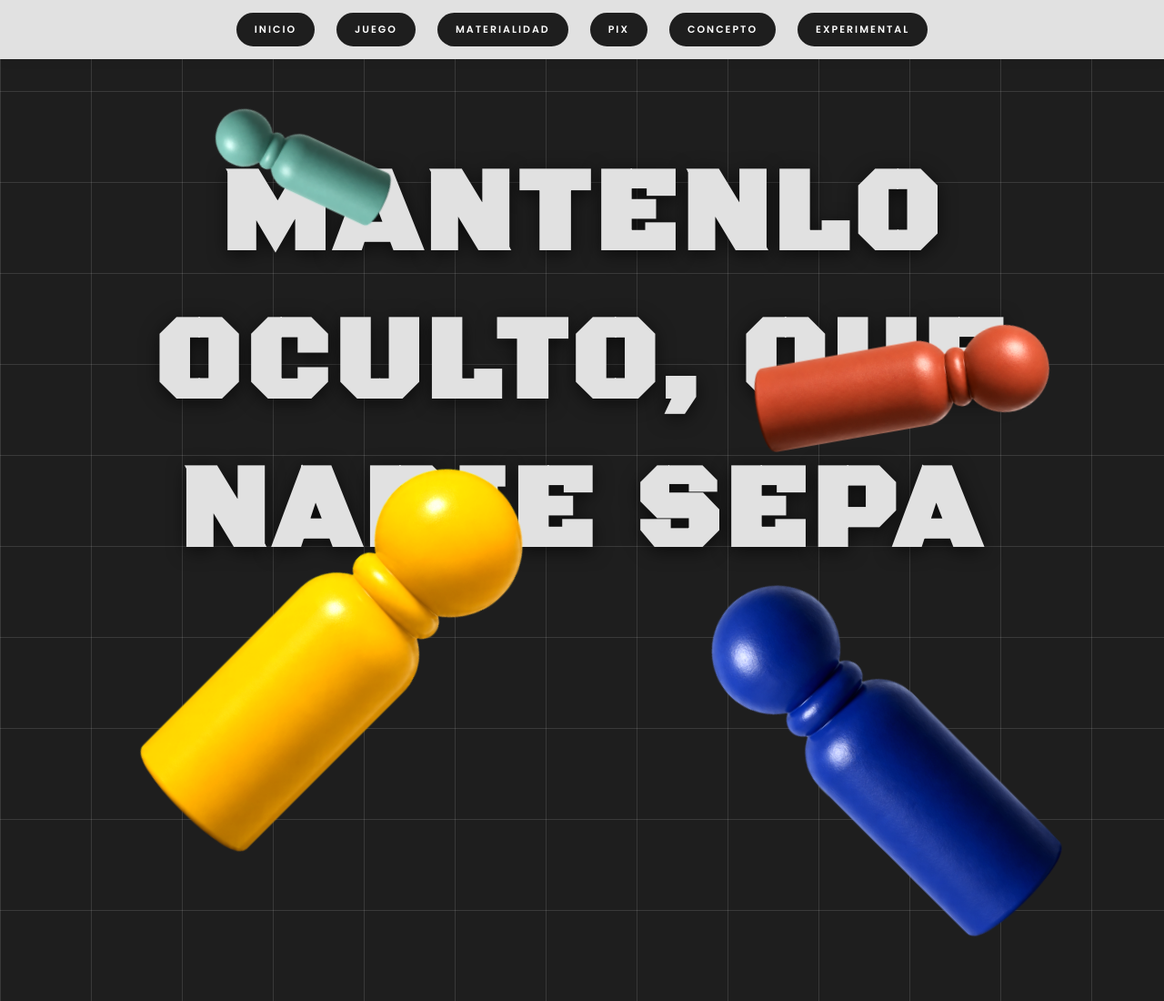
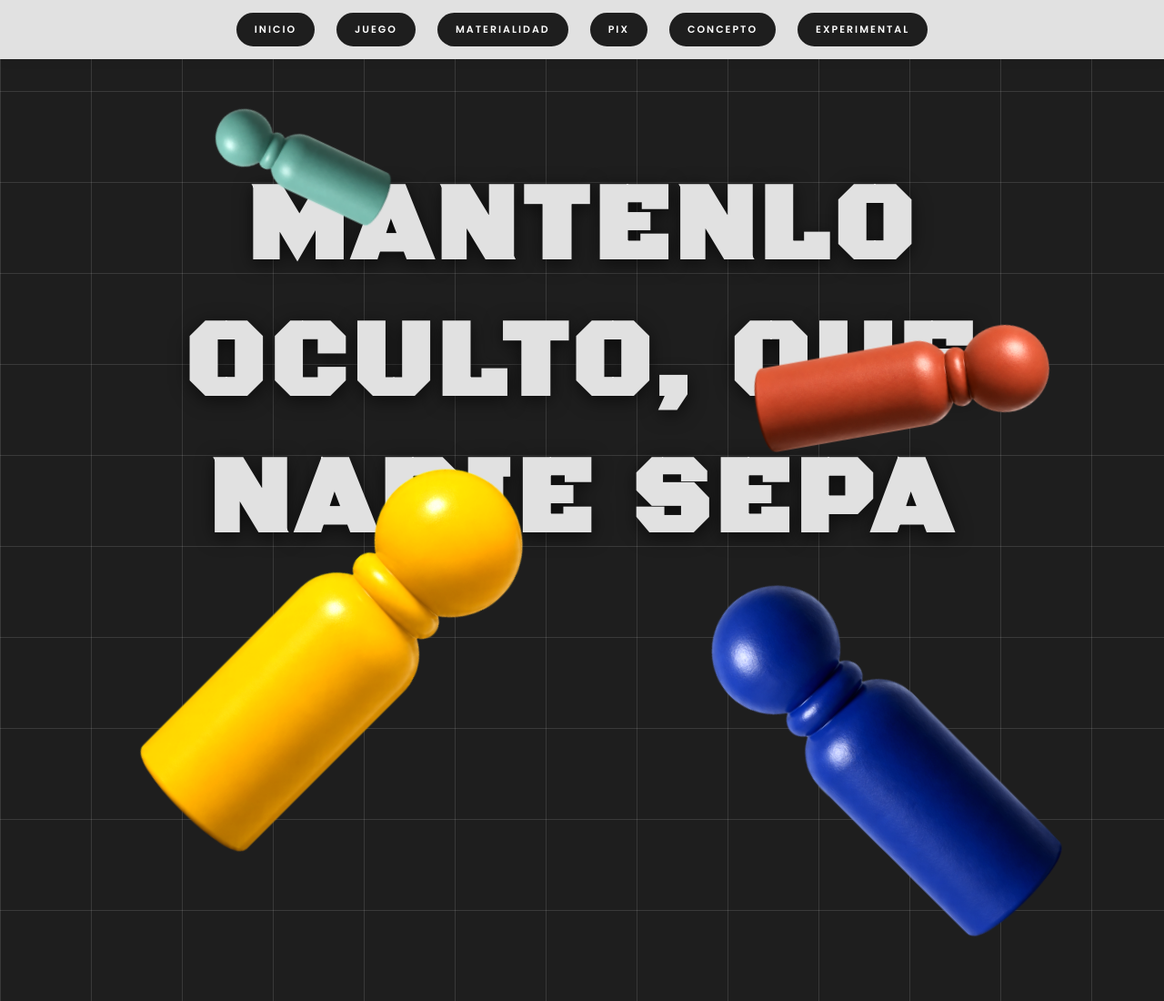
Before and after one commit to Bethieve/U3-Cuadriculando-Elizabeth, a plain HTML site: page index.html in a window 1280 px wide. Shown: the top 1100 px of the page at 91% size. Drawn offline with Linux system fonts and the light colour scheme.

Commit message:
Entrega Final
Ahora si si Dios quiere. Corrección de bugs

```diff
--- a/style.css
+++ b/style.css
@@ -55,7 +55,7 @@ div.cuadri {
 
 div.cuadri h1 {
     font-family: 'Black Ops One', sans-serif;
-    font-size: 130px;
+    font-size: 120px;
     color: #e1e1e1;
     margin: 0;
     padding: 0 20px;
```
